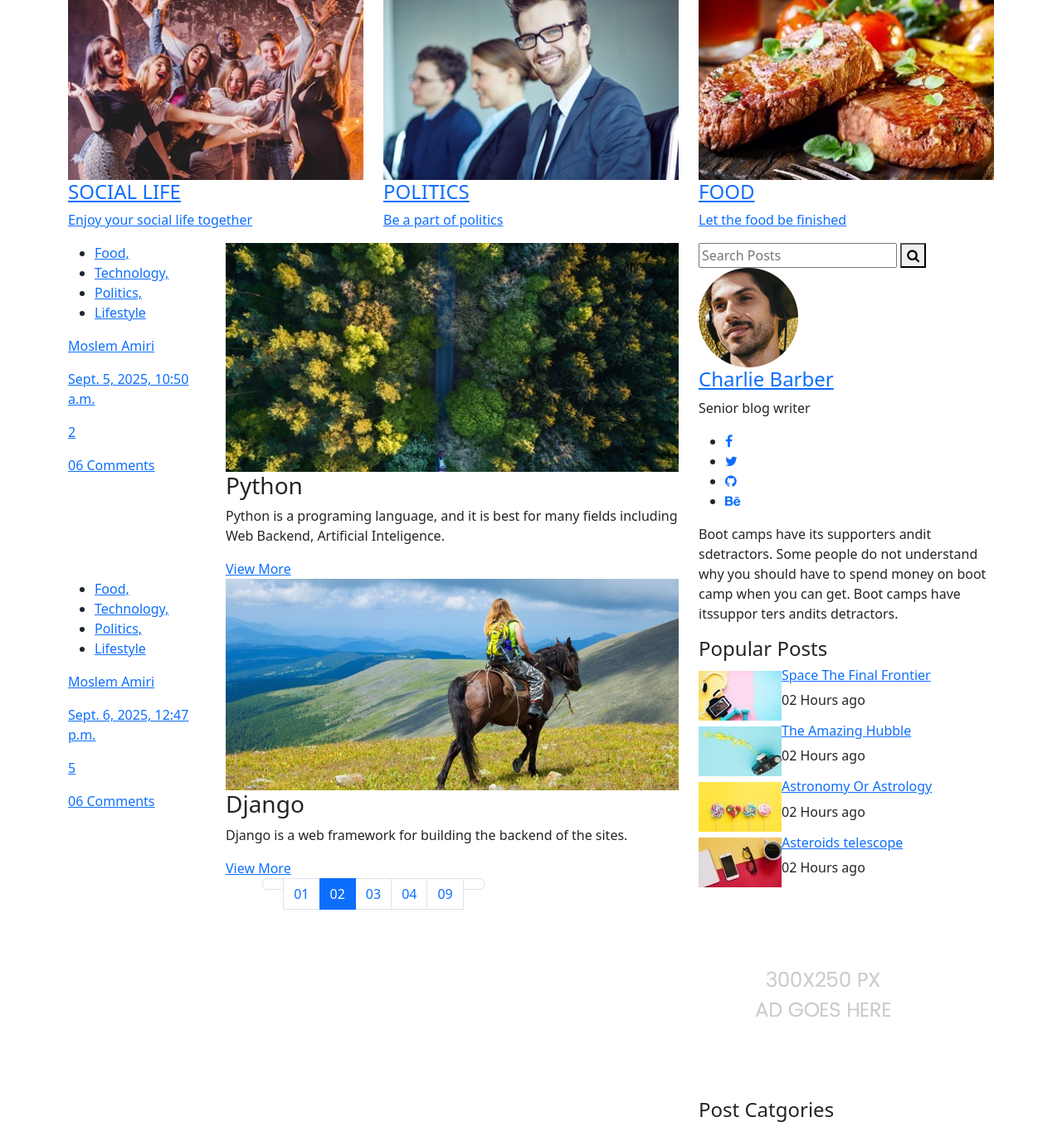
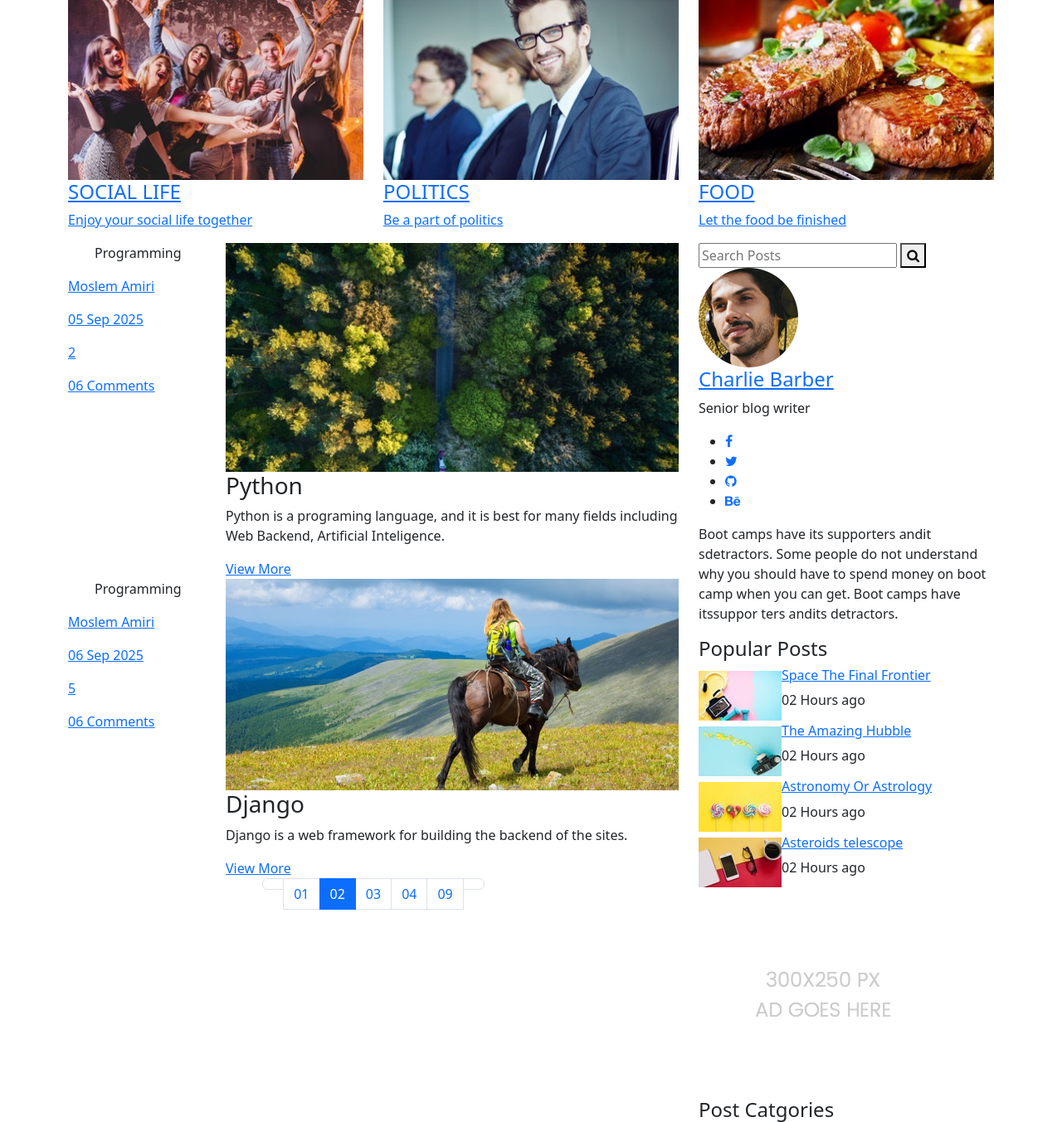
Before and after one commit to Mosllems/Travel, a Django app: page /blog/ in a window 1280 px wide. Shown: the part 511-1864 px from the top of the page at 83% size. Run offline with Django 5.2, Linux system fonts and the light colour scheme; data comes from the database, SQL or seed files in the repository; both versions use the stored data as it was after the commit; parts of the project's set-up code (start-up, migrations or seed data) failed here and were passed over; some libraries are stand-ins or nearby versions.

Commit message:
add category in model and edit blog's date

```diff
--- a/blog/models.py
+++ b/blog/models.py
@@ -1,13 +1,21 @@
 from django.db import models
 from django.contrib.auth.models import User
+
+
+class Category(models.Model):
+    name = models.CharField(max_length=250)
+
+    def __str__(self):
+        return self.name
+
 
 class Post(models.Model):
     title = models.CharField(max_length=250)
     description = models.TextField()
     author = models.ForeignKey(User, on_delete=models.CASCADE, null=True)
     image = models.ImageField(upload_to='blog/', default='blog/default.png')
+    category = models.ManyToManyField(Category)
     # tag
-    # category
     counted_view = models.IntegerField(default=0)
     status = models.BooleanField(default=False)
     published_date = models.DateTimeField(null=True)
--- a/blog/templates/blog/blog-home.html
+++ b/blog/templates/blog/blog-home.html
@@ -102,15 +102,14 @@
 
 						<div class="col-lg-3 col-md-3 meta-details">
 							<ul class="tags">
-								<li><a href="#">Food,</a></li>
-								<li><a href="#">Technology,</a></li>
-								<li><a href="#">Politics,</a></li>
-								<li><a href="#">Lifestyle</a></li>
+								{% for cat in post.category.all %}
+									{{cat.name}}
+								{% endfor %}
 							</ul>
 							<div class="user-details row">
 								<p class="user-name col-lg-12 col-md-12 col-6"><a href="#">{{post.author.get_full_name}}</a> <span
 										class="lnr lnr-user"></span></p>
-								<p class="date col-lg-12 col-md-12 col-6"><a href="#">{{post.created_date}}</a> <span
+								<p class="date col-lg-12 col-md-12 col-6"><a href="#">{{post.created_date |date:"d M Y" }}</a> <span
 										class="lnr lnr-calendar-full"></span></p>
 								<p class="view col-lg-12 col-md-12 col-6"><a href="#">{{post.counted_view}}</a> <span
 										class="lnr lnr-eye"></span></p>
--- a/blog/templates/blog/blog-single.html
+++ b/blog/templates/blog/blog-single.html
@@ -47,7 +47,7 @@
 							<div class="user-details row">
 								<p class="user-name col-lg-12 col-md-12 col-6"><a href="#">{{post.author.get_full_name}}</a> <span
 										class="lnr lnr-user"></span></p>
-								<p class="date col-lg-12 col-md-12 col-6"><a href="#">{{post.created_date}}</a> <span
+								<p class="date col-lg-12 col-md-12 col-6"><a href="#">{{post.created_date|date:"d M Y"}}</a> <span
 										class="lnr lnr-calendar-full"></span></p>
 								<p class="view col-lg-12 col-md-12 col-6"><a href="#">{{post.counted_view}} Views</a> <span
 										class="lnr lnr-eye"></span></p>
```
Also changed, not shown: blog/admin.py (+7 -1 lines), blog/migrations/0005_category_post_category.py (added), blog/migrations/0006_rename_category_post_category.py (added), db.sqlite3.
